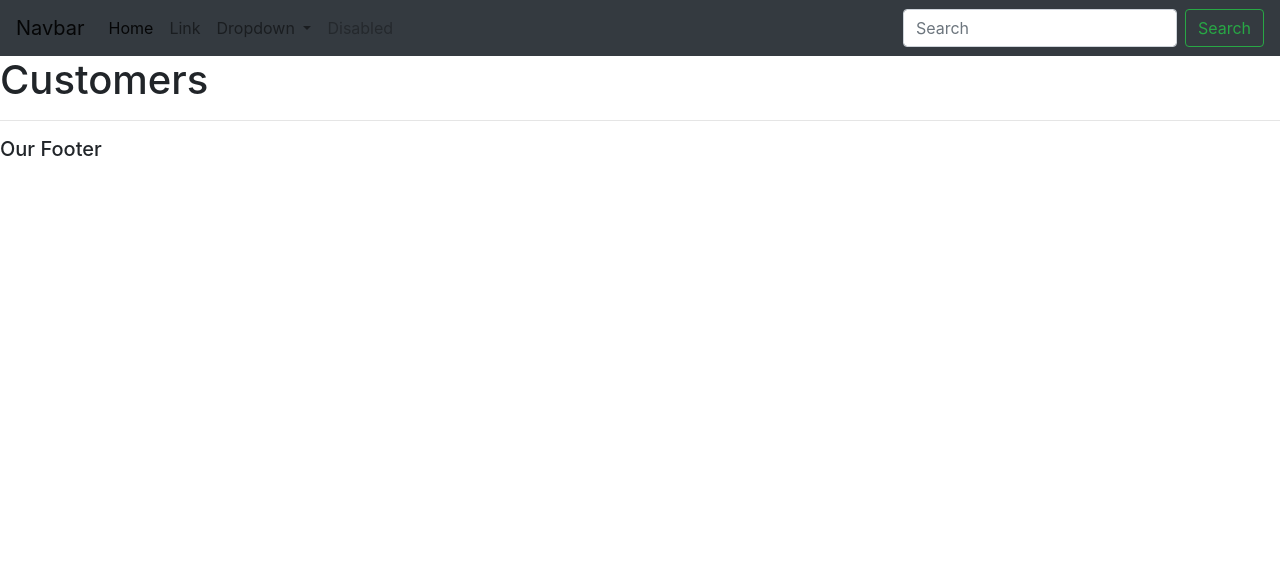
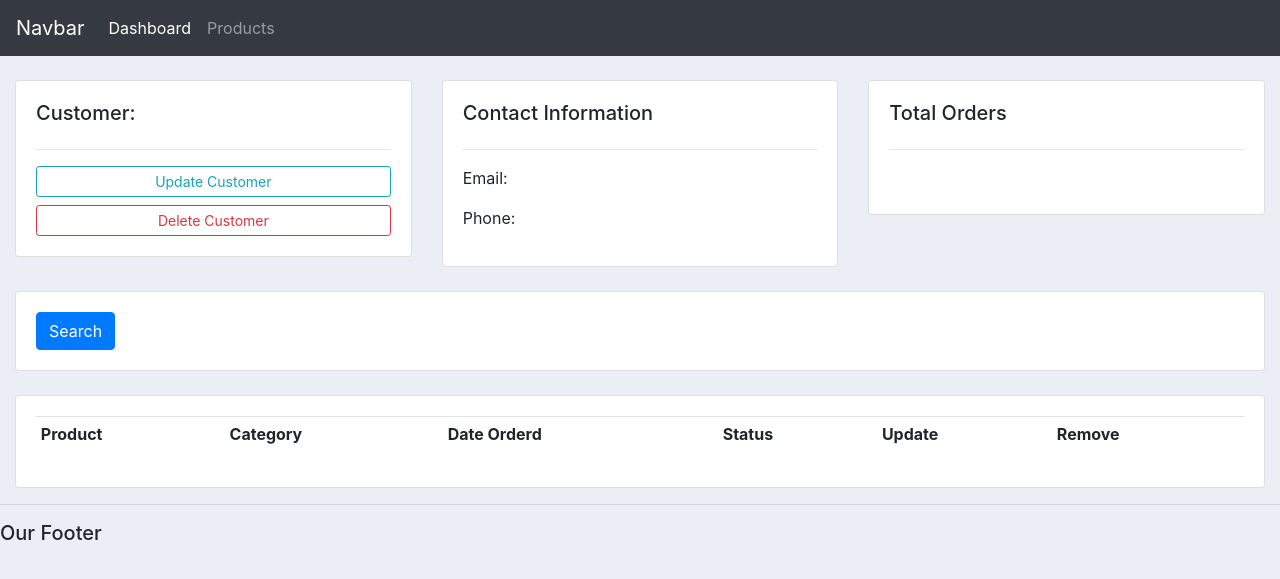
Before and after one commit to VedantBandre/django-customer-management-system, a Django app: page /customers/ in a window 1280 px wide. Shown: the top 579 px of the page. Run offline with Django 5.2, Linux system fonts and the light colour scheme; tables that the repository leaves empty hold one stand-in row (values such as "Sample post"); lists and menus that the app fills with data are empty.

Commit message:
html-templates

```diff
--- a/crm/accounts/templates/accounts/customers.html
+++ b/crm/accounts/templates/accounts/customers.html
@@ -2,6 +2,68 @@
 
 {% block content %}
 
-<h1>Customers</h1>
+	<br>
+
+<div class="row">
+	<div class="col-md">
+		<div class="card card-body">
+			<h5>Customer:</h5>
+			<hr>
+			<a class="btn btn-outline-info  btn-sm btn-block" href="">Update Customer</a>
+			<a class="btn btn-outline-danger  btn-sm btn-block" href="">Delete Customer</a>
+
+		</div>
+	</div>
+
+	<div class="col-md">
+		<div class="card card-body">
+			<h5>Contact Information</h5>
+			<hr>
+			<p>Email: </p>
+			<p>Phone: </p>
+		</div>
+	</div>
+
+	<div class="col-md">
+		<div class="card card-body">
+			<h5>Total Orders</h5>
+			<hr>
+			<h1 style="text-align: center;padding: 10px"></h1>
+		</div>
+	</div>
+</div>
+
+
+<br>
+<div class="row">
+	<div class="col">
+		<div class="card card-body">
+			<form method="get">
+
+		    <button class="btn btn-primary" type="submit">Search</button>
+		  </form>
+		</div>
+	</div>
+
+</div>
+<br>
+
+<div class="row">
+	<div class="col-md">
+		<div class="card card-body">
+			<table class="table table-sm">
+				<tr>
+					<th>Product</th>
+					<th>Category</th>
+					<th>Date Orderd</th>
+					<th>Status</th>
+					<th>Update</th>
+					<th>Remove</th>
+				</tr>
+
+			</table>
+		</div>
+	</div>
+</div>
 
 {% endblock %}
--- a/crm/accounts/templates/accounts/main.html
+++ b/crm/accounts/templates/accounts/main.html
@@ -3,15 +3,50 @@
 <head>
     <title>CRM</title>
     <link rel="stylesheet" href="https://cdn.jsdelivr.net/npm/bootstrap@4.3.1/dist/css/bootstrap.min.css" integrity="sha384-ggOyR0iXCbMQv3Xipma34MD+dH/1fQ784/j6cY/iJTQUOhcWr7x9JvoRxT2MZw1T" crossorigin="anonymous">
+
+
+    <style>
+
+        #logo{
+            background-color: black;
+        }
+
+        body{
+            background-color: #ebeff5;
+        }
+
+
+        #total-orders{
+            background-color: #4cb4c7;
+        }
+
+
+        #orders-delivered{
+            background-color: #7abecc;
+        }
+
+        #orders-pending{
+            background-color: #7CD1C0;
+        }
+
+
+    </style>
 </head>
 <body>
     {% include 'accounts/navbar.html' %}
-
+    <div class="container-fluid">
     {% block content %}
 
+
+
     {% endblock %}
-
+    </div>
     <hr>
     <h5>Our Footer</h5>
 </body>
+
+<script src="https://code.jquery.com/jquery-3.3.1.slim.min.js" integrity="sha384-q8i/X+965DzO0rT7abK41JStQIAqVgRVzpbzo5smXKp4YfRvH+8abtTE1Pi6jizo" crossorigin="anonymous"></script>
+<script src="https://cdn.jsdelivr.net/npm/popper.js@1.14.7/dist/umd/popper.min.js" integrity="sha384-UO2eT0CpHqdSJQ6hJty5KVphtPhzWj9WO1clHTMGa3JDZwrnQq4sF86dIHNDz0W1" crossorigin="anonymous"></script>
+<script src="https://cdn.jsdelivr.net/npm/bootstrap@4.3.1/dist/js/bootstrap.min.js" integrity="sha384-JjSmVgyd0p3pXB1rRibZUAYoIIy6OrQ6VrjIEaFf/nJGzIxFDsf4x0xIM+B07jRM" crossorigin="anonymous"></script>
+
 </html>
--- a/crm/accounts/templates/accounts/navbar.html
+++ b/crm/accounts/templates/accounts/navbar.html
@@ -1,4 +1,4 @@
-<nav class="navbar navbar-expand-lg navbar-light bg-dark">
+<nav class="navbar navbar-expand-lg navbar-dark bg-dark">
   <a class="navbar-brand" href="#">Navbar</a>
   <button class="navbar-toggler" type="button" data-toggle="collapse" data-target="#navbarSupportedContent" aria-controls="navbarSupportedContent" aria-expanded="false" aria-label="Toggle navigation">
     <span class="navbar-toggler-icon"></span>
@@ -7,29 +7,11 @@
   <div class="collapse navbar-collapse" id="navbarSupportedContent">
     <ul class="navbar-nav mr-auto">
       <li class="nav-item active">
-        <a class="nav-link" href="#">Home <span class="sr-only">(current)</span></a>
+        <a class="nav-link" href="#">Dashboard</a>
       </li>
       <li class="nav-item">
-        <a class="nav-link" href="#">Link</a>
-      </li>
-      <li class="nav-item dropdown">
-        <a class="nav-link dropdown-toggle" href="#" id="navbarDropdown" role="button" data-toggle="dropdown" aria-haspopup="true" aria-expanded="false">
-          Dropdown
-        </a>
-        <div class="dropdown-menu" aria-labelledby="navbarDropdown">
-          <a class="dropdown-item" href="#">Action</a>
-          <a class="dropdown-item" href="#">Another action</a>
-          <div class="dropdown-divider"></div>
-          <a class="dropdown-item" href="#">Something else here</a>
-        </div>
-      </li>
-      <li class="nav-item">
-        <a class="nav-link disabled" href="#">Disabled</a>
+        <a class="nav-link" href="#">Products</a>
       </li>
     </ul>
-    <form class="form-inline my-2 my-lg-0">
-      <input class="form-control mr-sm-2" type="search" placeholder="Search" aria-label="Search">
-      <button class="btn btn-outline-success my-2 my-sm-0" type="submit">Search</button>
-    </form>
   </div>
 </nav>
```
Also changed, not shown: crm/accounts/templates/accounts/dashboard.html (+41 -2 lines), crm/accounts/templates/accounts/products.html (+21 -1 lines), crm/accounts/templates/accounts/status.html (added, +42 -0 lines).
